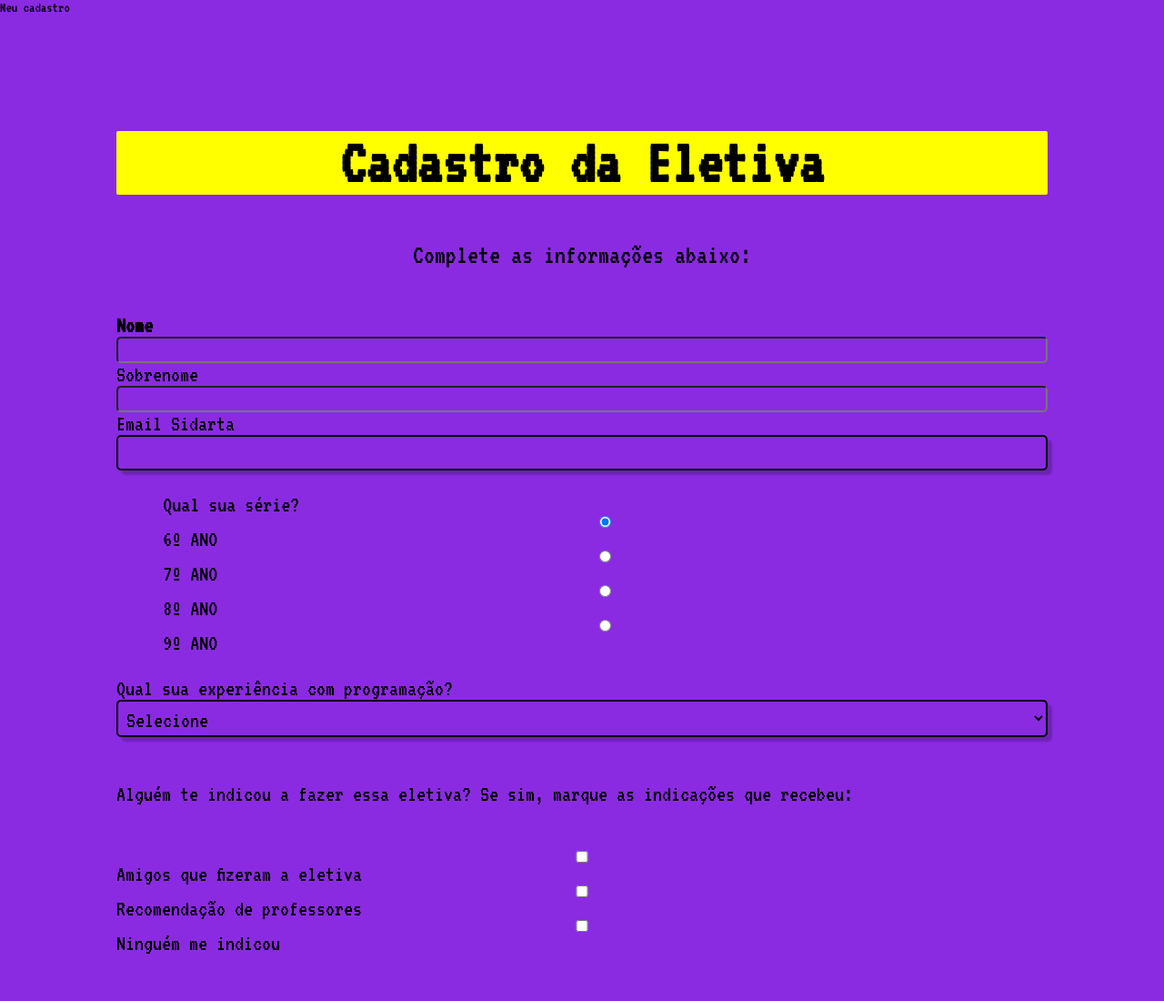
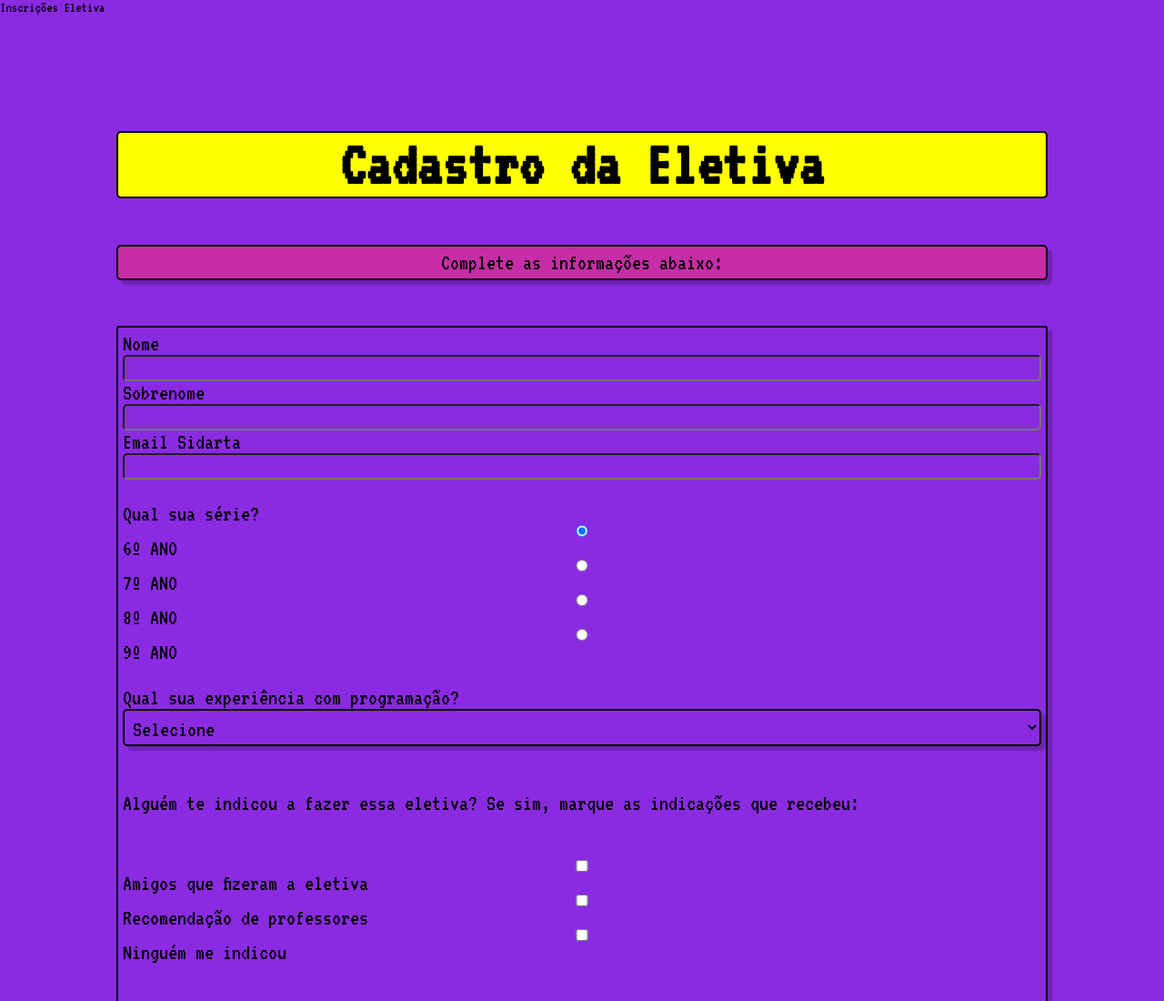
Before and after one commit to victorpaliari/aulas-eletiva, a plain HTML site: page formulario.html in a window 1280 px wide. Shown: the top 1100 px of the page at 91% size. Drawn offline with Linux system fonts and the light colour scheme; a web font is replaced by a local one.

Commit message:
borda no subtitulo

```diff
--- a/formulario.css
+++ b/formulario.css
@@ -26,7 +26,8 @@ body {
     background-color:yellow;
     font-size: 70px;
     text-align: center;
-    border-radius: 2px;
+    border-radius: 5px;
+    border: 2px solid #000000;
     margin-bottom: 5%;
 
 
@@ -34,10 +35,21 @@ body {
 
 /* Elementos do id="subtítulo" */
 #subtitulo {
-    display: flex;
-    background-color: blueviolet;
-    font-size: 30px;
+    padding: 0.2em;
+    border: 2px solid #000000;
+    box-shadow: 5px 5px 2px rgba(0,0,0,0.2);
+    display: block;
+    border-radius: 5px;
     text-align: center;
+    background-color: rgb(199, 45, 166);
+}
+
+form {
+    padding: 0.2em;
+    border: 2px solid #000000;
+    box-shadow: 5px 5px 2px rgba(0,0,0,0.2);
+    display: block;
+    border-radius: 3px;
 }
 
 /* Elementos da tag <fieldset> */
@@ -50,12 +62,18 @@ fieldset {
     margin-bottom: 1em;
 }
 
-/* Elementos da class="serie" (Estava com dificuldades de atribuir características pra essa tag chamando ".campo" - não entendi porquê - então criei essa para teste. */
+/* Elementos da class="serie" (Estava com dificuldades de atribuir características pra essa tag chamando ".campo" - não entendi porquê - então criei essa para teste.
 
 .serie {
     margin-left: 5%;
+} */
+
+.nome .sobrenome {
+    padding: 0.2em;
+    border: 2px solid #000000;
+    box-shadow: 5px 5px 2px rgba(0,0,0,0.2);
+    display: block;
 }
-
 
 .botao {
     display: flex;
@@ -95,12 +113,12 @@ input, select, textarea, button {
 /*  Elementos da classe class="campo" e class="grupo" das tags <fieldset> e <div> */
 .campo .grupo fieldset {
     float:  left;
-    margin-right: 1em;
+    margin-right: 4em;
 
 }
 
 /* Elementos de classe class="campo", das tags <input> com atributo text + email, da tag <select> e da tag <textarea> */
-.campo input[type="text"], .campo input[type="email"], .campo select, .campo textarea {
+.campo select, .campo textarea {
     padding: 0.2em;
     border: 2px solid #000000;
     box-shadow: 5px 5px 2px rgba(0,0,0,0.2);
--- a/formulario.html
+++ b/formulario.html
@@ -5,7 +5,8 @@
     <meta http-equiv="X-UA-Compatible" content="IE=edge">
     <meta name="viewport" content="width=device-width, initial-scale=1.0">
     <link rel="stylesheet" type="text/css" href="formulario.css">
-    <title>Meu cadastro</title>
+    <title>Inscrições Eletiva</title>
+    <link rel="icon" type="image/jpg" href="check2.png">
 </head>
 <body>
     <div class="campo">
@@ -16,7 +17,7 @@
 
     <form>
         <fieldset class="grupo">
-            <label class="nome" for="nome"><strong>Nome</strong></label>
+            <label class="nome" for="nome">Nome</label>
             <input type="text" name="nome" id="nome" required>
             <label class="sobrenome" for="sobrenome">Sobrenome</label>
             <input type ="text" nome="sobrenome" id="sobrenome" required>
```
Also changed, not shown: check.jpg (added), check2.png (added).
